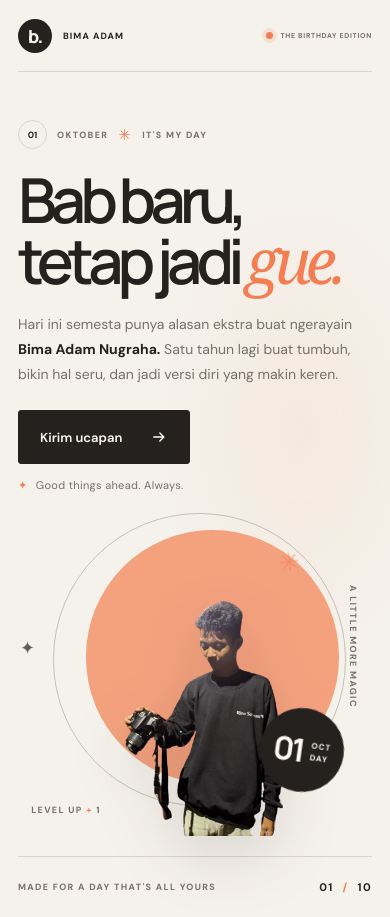
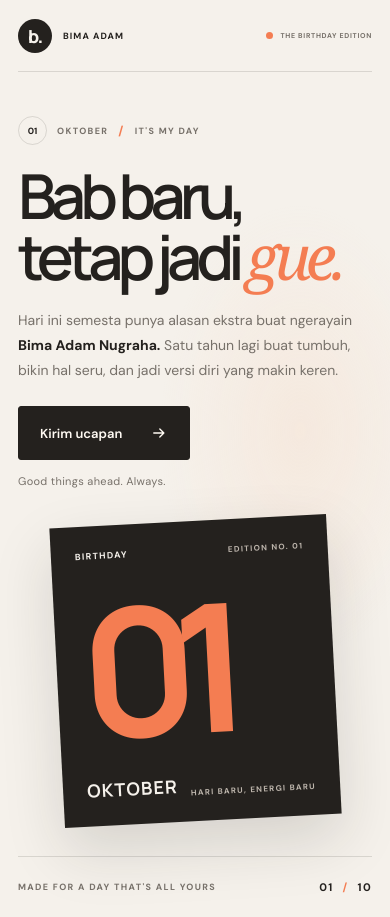
Before and after one commit to bimaadam/bimaadam.github.io, a PHP site: page /ultah/index.html in a window 390 px wide. Run offline with PHP 8.4, Linux system fonts and the light colour scheme.

Commit message:
Simplify birthday hero artwork

```diff
--- a/ultah/index.html
+++ b/ultah/index.html
@@ -29,7 +29,7 @@
 
       <section class="hero-content" id="home" aria-labelledby="hero-title">
         <div class="hero-copy">
-          <p class="eyebrow"><span>01</span> OKTOBER <i aria-hidden="true">✳</i> IT'S MY DAY</p>
+          <p class="eyebrow"><span>01</span> OKTOBER <i aria-hidden="true">/</i> IT'S MY DAY</p>
           <h1 id="hero-title">Bab baru,<br />tetap jadi <em>gue.</em></h1>
           <p class="intro">
             Hari ini semesta punya alasan ekstra buat ngerayain
@@ -47,21 +47,22 @@
               <path d="M4.2 10h11.2m-4.5-4.5 4.5 4.5-4.5 4.5" />
             </svg>
           </a>
-          <p class="little-note"><span aria-hidden="true">✦</span> Good things ahead. Always.</p>
+          <p class="little-note">Good things ahead. Always.</p>
         </div>
 
-        <div class="portrait-scene" aria-label="Foto Bima Adam">
-          <div class="portrait-scene__sun" aria-hidden="true"></div>
-          <div class="portrait-scene__orbit" aria-hidden="true"></div>
-          <span class="portrait-scene__spark portrait-scene__spark--one" aria-hidden="true">✳</span>
-          <span class="portrait-scene__spark portrait-scene__spark--two" aria-hidden="true">✦</span>
-          <span class="portrait-scene__vertical" aria-hidden="true">A LITTLE MORE MAGIC</span>
-          <img class="portrait" src="assets/bima.png" alt="Bima Adam membawa kamera" />
-          <div class="date-stamp" aria-label="1 Oktober">
-            <span class="date-stamp__day">01</span>
-            <span class="date-stamp__month">OCT<br />DAY</span>
+        <div class="birthday-art" role="img" aria-label="1 Oktober, hari spesial Bima Adam">
+          <div class="birthday-art__halo" aria-hidden="true"></div>
+          <div class="birthday-card">
+            <div class="birthday-card__top">
+              <span>BIRTHDAY</span>
+              <span>EDITION NO. 01</span>
+            </div>
+            <span class="birthday-card__number" aria-hidden="true">01</span>
+            <div class="birthday-card__bottom">
+              <span class="birthday-card__month">OKTOBER</span>
+              <span>HARI BARU, ENERGI BARU</span>
+            </div>
           </div>
-          <span class="portrait-scene__caption">LEVEL UP <b>+</b> 1</span>
         </div>
       </section>
 
--- a/ultah/style.css
+++ b/ultah/style.css
@@ -1,4 +1,3 @@
-
 :root {
   color-scheme: light;
   --ink: #24211e;
@@ -30,7 +29,6 @@ a {
 }
 
 .birthday-hero {
-  position: relative;
   display: flex;
   min-height: 100svh;
   flex-direction: column;
@@ -78,8 +76,6 @@ a {
 .wordmark__name,
 .topbar__edition,
 .eyebrow,
-.portrait-scene__vertical,
-.portrait-scene__caption,
 .hero-footer {
   font-size: 10px;
   font-weight: 700;
@@ -103,7 +99,6 @@ a {
   height: 7px;
   border-radius: 50%;
   background: var(--orange);
-  box-shadow: 0 0 0 4px rgba(244, 125, 82, 0.13);
 }
 
 .hero-content {
@@ -145,7 +140,7 @@ a {
 
 .eyebrow i {
   color: var(--orange);
-  font-size: 15px;
+  font-size: 12px;
   font-style: normal;
 }
 
@@ -227,126 +222,74 @@ h1 em {
   letter-spacing: 0.03em;
 }
 
-.little-note span {
-  margin-right: 5px;
-  color: var(--orange);
-}
-
-.portrait-scene {
+.birthday-art {
   position: relative;
-  display: flex;
+  display: grid;
   min-height: min(67vh, 620px);
-  align-items: flex-end;
-  justify-content: center;
+  place-items: center;
   isolation: isolate;
   animation: rise-in 850ms 100ms ease-out both;
 }
 
-.portrait-scene__sun {
+.birthday-art__halo {
   position: absolute;
-  z-index: -2;
-  top: 9%;
-  left: 10%;
+  z-index: -1;
+  top: 50%;
+  left: 50%;
   width: min(35vw, 390px);
   aspect-ratio: 1;
   border-radius: 50%;
   background: #f4a17e;
+  transform: translate(-50%, -50%);
 }
 
-.portrait-scene__orbit {
-  position: absolute;
-  z-index: -1;
-  top: 4%;
-  left: 1%;
-  width: min(42vw, 470px);
-  aspect-ratio: 1;
-  border: 1px solid rgba(36, 33, 30, 0.23);
-  border-radius: 50%;
+.birthday-card {
+  display: flex;
+  width: min(78%, 390px);
+  min-height: clamp(350px, 52vh, 470px);
+  flex-direction: column;
+  justify-content: space-between;
+  padding: clamp(26px, 3.3vw, 42px);
+  background: var(--ink);
+  box-shadow: 0 24px 60px rgba(36, 33, 30, 0.15);
+  color: var(--paper);
+  transform: rotate(-3deg);
 }
 
-.portrait {
-  position: relative;
-  z-index: 0;
-  display: block;
-  width: min(100%, 440px);
-  max-height: 72vh;
-  object-fit: contain;
-  object-position: center bottom;
-  filter: drop-shadow(0 22px 28px rgba(36, 33, 30, 0.13));
+.birthday-card__top,
+.birthday-card__bottom {
+  display: flex;
+  align-items: center;
+  justify-content: space-between;
+  gap: 12px;
+  font-size: 9px;
+  font-weight: 700;
+  letter-spacing: 0.14em;
 }
 
-.portrait-scene__vertical {
-  position: absolute;
-  top: 26%;
-  right: -1%;
-  color: var(--muted);
-  font-size: 9px;
-  writing-mode: vertical-rl;
+.birthday-card__top span:last-child,
+.birthday-card__bottom span:last-child {
+  color: #bdb5ac;
+  font-size: 8px;
 }
 
-.portrait-scene__spark {
-  position: absolute;
-  z-index: 1;
-  color: var(--ink);
+.birthday-card__number {
+  color: var(--orange);
+  font-family: "Manrope", sans-serif;
+  font-size: clamp(180px, 23vw, 290px);
+  font-weight: 700;
+  letter-spacing: -0.14em;
+  line-height: 0.72;
 }
 
-.portrait-scene__spark--one {
-  top: 14%;
-  right: 21%;
-  color: var(--orange);
-  font-size: 27px;
-  animation: twinkle 3.2s ease-in-out infinite;
+.birthday-card__bottom {
+  align-items: flex-end;
 }
 
-.portrait-scene__spark--two {
-  top: 41%;
-  left: 2%;
-  font-size: 18px;
-  animation: twinkle 3.2s 900ms ease-in-out infinite;
-}
-
-.date-stamp {
-  position: absolute;
-  z-index: 1;
-  right: 4%;
-  bottom: 14%;
-  display: flex;
-  width: 104px;
-  height: 104px;
-  align-items: center;
-  justify-content: center;
-  gap: 8px;
-  border-radius: 50%;
-  background: var(--ink);
-  color: #fffaf3;
-  transform: rotate(8deg);
-}
-
-.date-stamp__day {
+.birthday-card__month {
   font-family: "Manrope", sans-serif;
-  font-size: 39px;
-  font-weight: 700;
-  letter-spacing: -0.09em;
-  line-height: 1;
-}
-
-.date-stamp__month {
-  font-size: 9px;
-  font-weight: 700;
-  letter-spacing: 0.13em;
-  line-height: 1.5;
-}
-
-.portrait-scene__caption {
-  position: absolute;
-  bottom: 7%;
-  left: 0;
-  color: var(--muted);
-  font-size: 9px;
-}
-
-.portrait-scene__caption b {
-  color: var(--orange);
+  font-size: clamp(18px, 2vw, 24px);
+  letter-spacing: 0.06em;
 }
 
 .hero-footer {
@@ -379,19 +322,6 @@ h1 em {
   }
 }
 
-@keyframes twinkle {
-  0%,
-  100% {
-    opacity: 0.55;
-    transform: scale(0.9) rotate(-8deg);
-  }
-
-  50% {
-    opacity: 1;
-    transform: scale(1.14) rotate(8deg);
-  }
-}
-
 @media (min-width: 1450px) {
   .hero-content {
     gap: 90px;
@@ -415,8 +345,8 @@ h1 em {
 
   .hero-content {
     grid-template-columns: 1fr;
-    gap: 4px;
-    padding: 48px 0 20px;
+    gap: 18px;
+    padding: 44px 0 20px;
   }
 
   .hero-copy {
@@ -445,50 +375,23 @@ h1 em {
     margin-top: 14px;
   }
 
-  .portrait-scene {
-    min-height: 390px;
+  .birthday-art {
+    min-height: 380px;
     margin: 0 -5px;
   }
 
-  .portrait-scene__sun {
-    top: 10%;
-    left: 20%;
+  .birthday-art__halo {
     width: min(65vw, 330px);
   }
 
-  .portrait-scene__orbit {
-    top: 5%;
-    left: 11%;
-    width: min(75vw, 390px);
+  .birthday-card {
+    width: min(76%, 340px);
+    min-height: 340px;
+    padding: 28px;
   }
 
-  .portrait {
-    width: min(78%, 350px);
-    max-height: 390px;
-  }
-
-  .portrait-scene__vertical {
-    right: 5%;
-  }
-
-  .date-stamp {
-    right: 9%;
-    bottom: 13%;
-    width: 84px;
-    height: 84px;
-  }
-
-  .date-stamp__day {
-    font-size: 32px;
-  }
-
-  .date-stamp__month {
-    font-size: 8px;
-  }
-
-  .portrait-scene__caption {
-    bottom: 6%;
-    left: 5%;
+  .birthday-card__number {
+    font-size: clamp(190px, 48vw, 250px);
   }
 }
 
@@ -510,12 +413,17 @@ h1 em {
     font-size: 62px;
   }
 
-  .portrait-scene {
-    min-height: 340px;
+  .birthday-art {
+    min-height: 330px;
   }
 
-  .portrait {
-    max-height: 340px;
+  .birthday-card {
+    min-height: 300px;
+    padding: 24px;
+  }
+
+  .birthday-card__number {
+    font-size: 178px;
   }
 }
 
```
Also changed, not shown: ultah/assets/bima.png (deleted).
